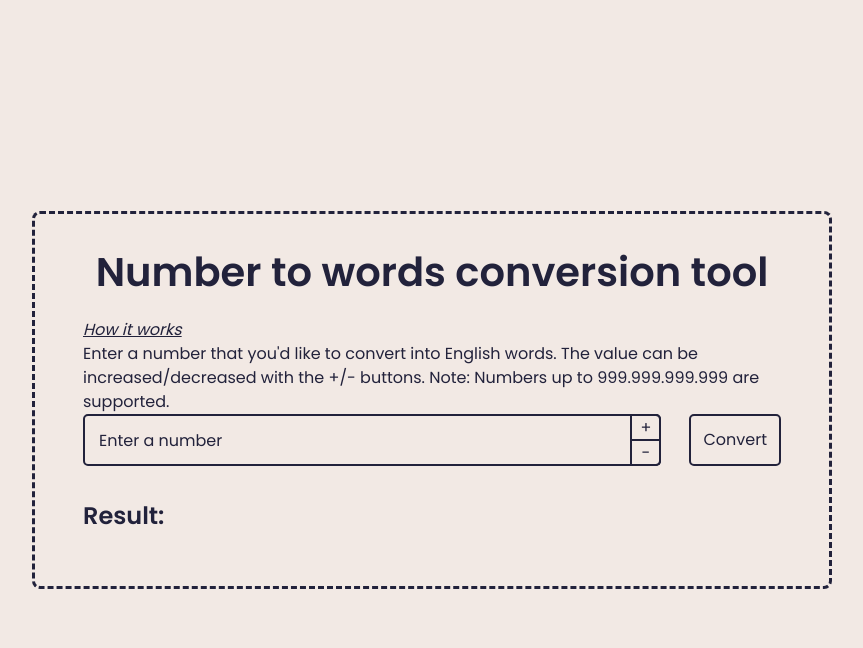
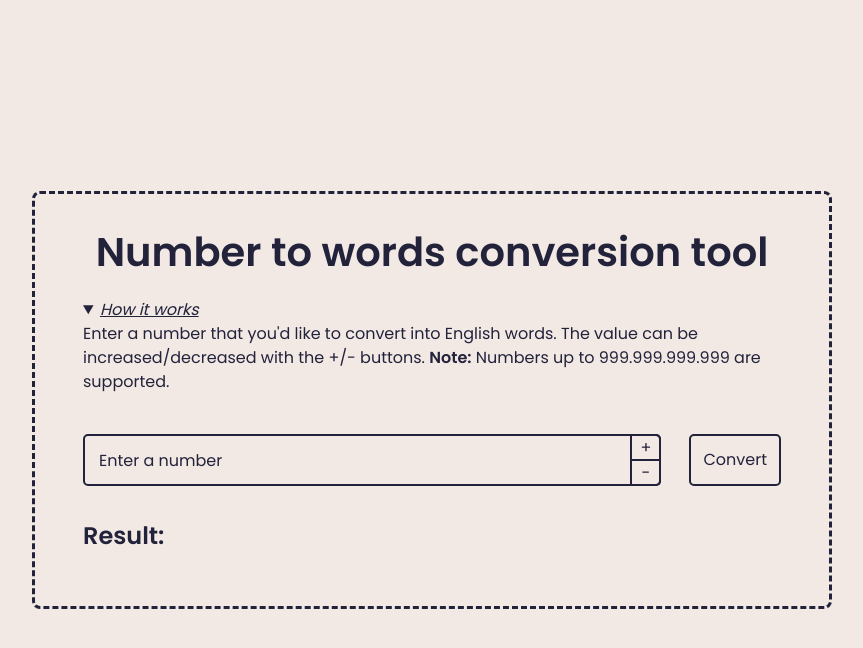
Before and after one commit to FluffyKas/number-to-words, a website: page index.html in a window 1280 px wide. Both pictures are taken after a click on the heading "How it works". Shown: the whole page, without its empty margins (208-1071 px from the left). Drawn offline with Linux system fonts and the light colour scheme.

Commit message:
style: adjust styles of rules

```diff
--- a/style.css
+++ b/style.css
@@ -77,11 +77,17 @@ main {
 }
 
 .rules {
-  all: unset;
   cursor: pointer;
   font-style: italic;
-  margin-block-end: 5rem;
   text-decoration: underline;
+}
+
+details {
+  margin-block-end: 2.5rem;
+}
+
+.details-note {
+  font-weight: 600;
 }
 
 .rules:focus {
```
